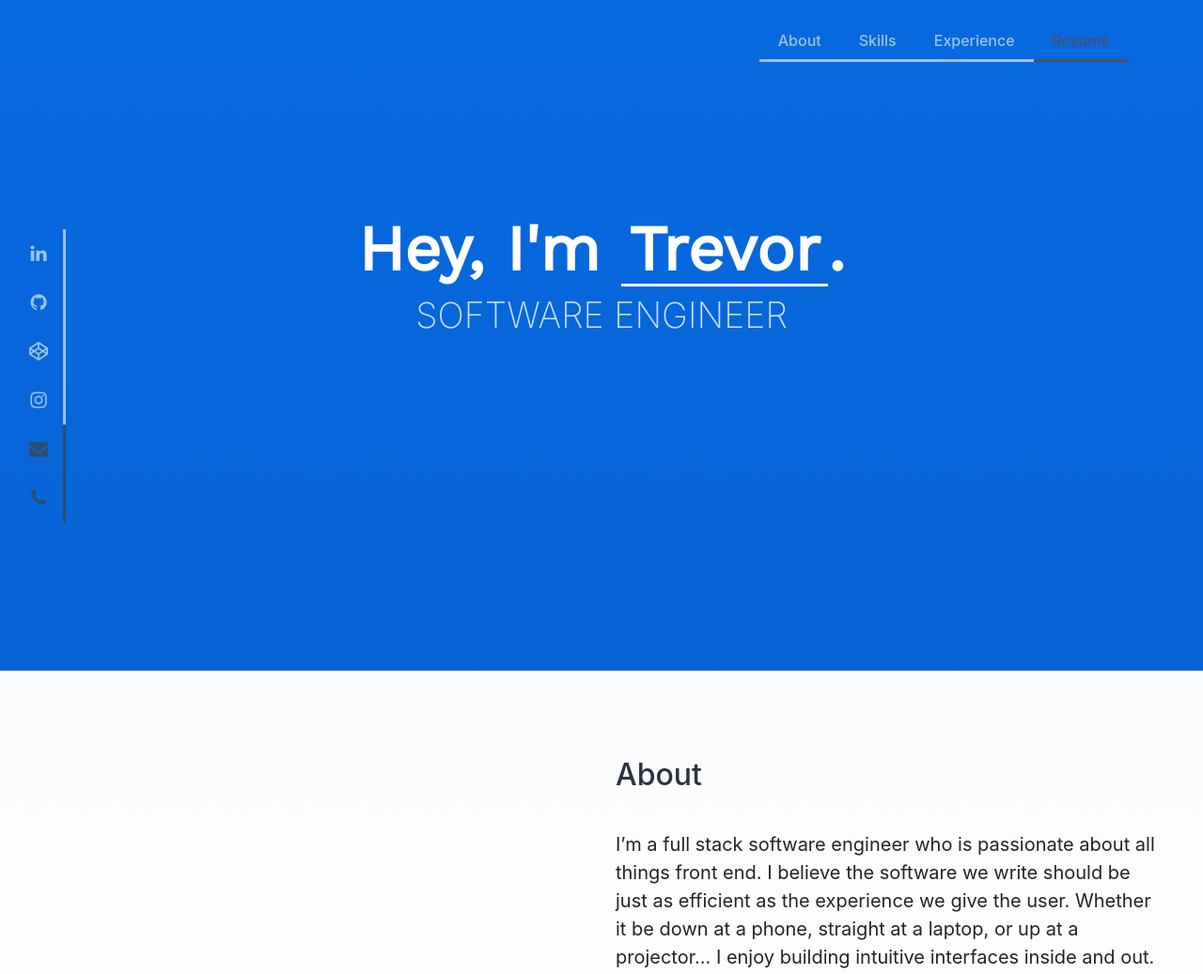
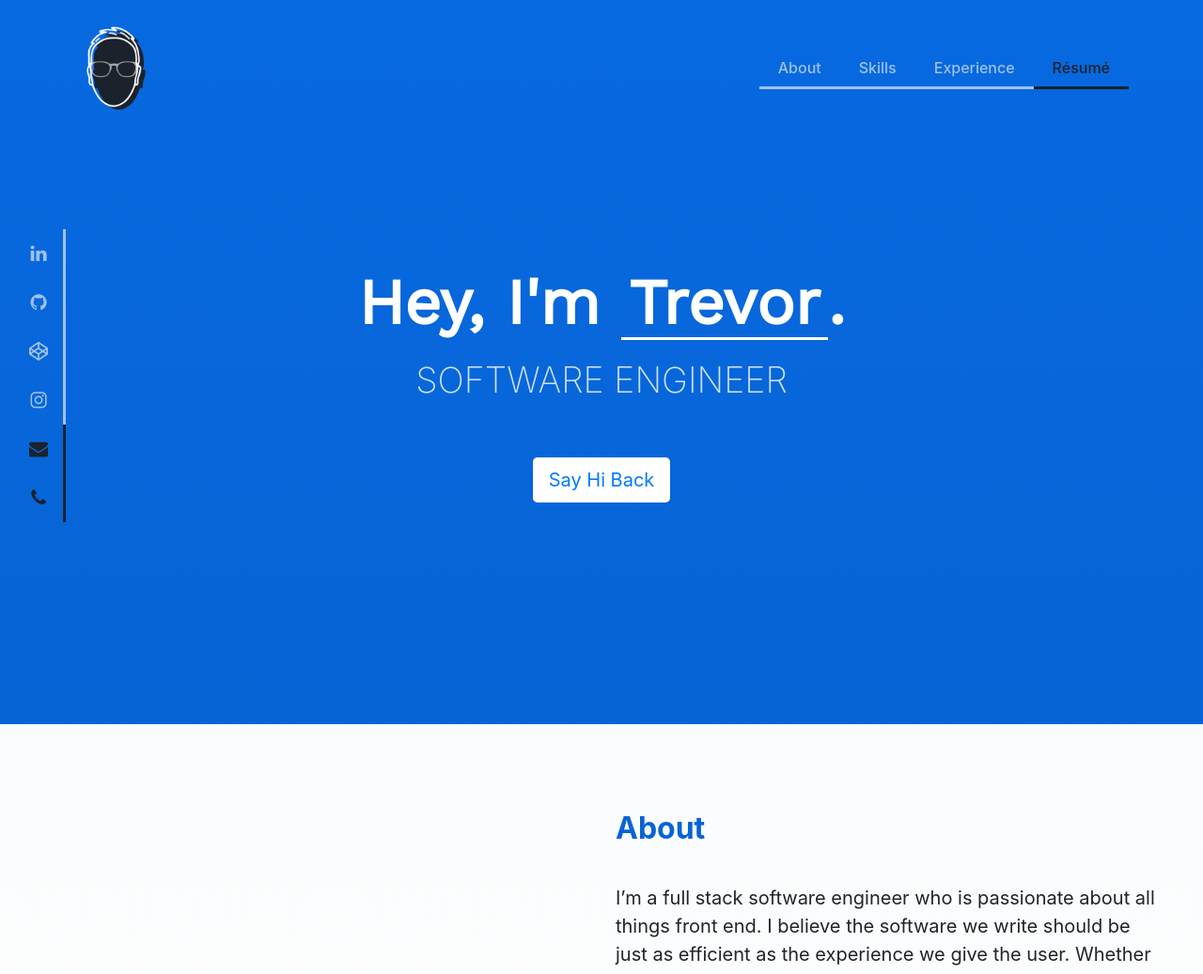
Before and after one commit to sabotrev/Personal-Website, a website: page src/index.html in a window 1280 px wide. Shown: the top 1037 px of the page at 94% size. Drawn offline with nearby package versions, Linux system fonts and the light colour scheme.

Commit message:
Updated brand logo, Added Footer, Updated styles, Added email button

```diff
--- a/src/index.html
+++ b/src/index.html
@@ -21,11 +21,14 @@
 
       <!-- Top navigation -->
       <nav class="navbar navbar-expand-md mx-xl-5">
-          <button class="navbar-toggler" id="icon" type="button" onclick="toggleNav()" aria-expanded="false" aria-label="Toggle navigation">
-            <div class="menu" id="navIcon">
-              <span>Menu</span>
-              <i class="fa fa-bars" id="symbol"></i>
-            </div>
+        <a class="navbar-brand" href="#">
+            <img src="./assets/nav/logo.png" width="90" height="90" alt="Logo">
+        </a>
+        <button class="navbar-toggler" id="icon" type="button" onclick="toggleNav()" aria-expanded="false" aria-label="Toggle navigation">
+          <div class="menu" id="navIcon">
+            <span>Menu</span>
+            <i class="fa fa-bars" id="symbol"></i>
+          </div>
         </button>
         <div class="collapse navbar-collapse">
           <ul class="navbar-nav ml-auto">
@@ -89,6 +92,9 @@
                 <h1 class="subtitle-intro">
                   <span>software engineer</span>
                 </h1>
+                <button type="button" class="btn btn-lg btn-contact">
+                  <a href="mailto:sabotrev@gmail.com" target="_blank" rel="nofollow noopener noreferrer">Say Hi Back</a>
+                </button>
               </div>
             </div>
           </div>
@@ -107,11 +113,15 @@
               I’m a full stack software engineer who is passionate about all things front end. I believe the software we write should be just as efficient as the experience we give the user. Whether it be down at a phone, straight at a laptop, or up at a projector… I enjoy building intuitive interfaces inside and out.
             </p>
             <p class="text-left">
-              I graduated from Michigan State University in 2017 with a degree in Computer Engineering as well as a minor in Graphic Design. Right after I started my career as a Software Engineer with General Motors. Working with the Advanced team at GM I am very fortunate to be exposed to a wide array of different projects.
+              I graduated from Michigan State University in 2017 with a degree in Computer Engineering as well as a minor in Graphic Design. After school I started my career as a Software Engineer with General Motors. Working with the Advanced team at GM I am very fortunate to be exposed to a wide array of different projects.
             </p>
         </div>
       </div>
     </section>
+
+    <footer>
+
+    </footer>
 
     <!-- Script tags -->
     <script src="../controller.js"></script>
--- a/src/styles/nav.css
+++ b/src/styles/nav.css
@@ -19,8 +19,8 @@
 }
 
 .nav-item:last-child {
-  color: #4C5064;
-  border-bottom: #4C5064 solid;
+  color: #1b222b;
+  border-bottom: #1b222b solid;
 }
 
 .nav-item .nav-link {
@@ -60,7 +60,7 @@
   z-index: 1;
   top: 0;
   right: 0;
-  background-color: #294E6F;
+  background-color: #1b222b;
   overflow-x: hidden;
   padding-top: 8em;
   transition: 0.5s;
@@ -135,10 +135,10 @@
 }
 
 .line {
-  color: #294E6F;
-  border-right: #294E6F solid;
+  color: #1b222b;
+  border-right: #1b222b solid;
 }
 
 .line i {
-  color: #294E6F;
+  color: #1b222b;
 }
--- a/src/styles/style.css
+++ b/src/styles/style.css
@@ -144,6 +144,7 @@ p {
   color: #fff;
   opacity: 0.8;
   text-transform: uppercase;
+  margin: 20px 0 60px 0;
 }
 
 .name {
@@ -174,6 +175,19 @@ p {
   text-align: center;
 }
 
+.btn-contact {
+  background-color: #fff;
+  color: #0768de;
+}
+
+.btn-contact a {
+  text-decoration: none;
+}
+
+.btn-contact:hover {
+  background-color: #9fc1ea;
+}
+
 .portrait {
   width: 6em;
   height: auto;
@@ -195,8 +209,9 @@ p {
 }
 
 .heading {
-  color: #293340;
+  color: #0764d5;
   padding: 1em 0;
+  font-weight: 700;
 }
 
 .info-image {
@@ -206,3 +221,8 @@ p {
 .info-text {
   height: 70vh;
 }
+
+footer {
+  background-color: #1b222b;
+  height: 20vh;
+}
```
Also changed, not shown: src/assets/nav/brand.svg (deleted), src/assets/nav/logo.png (added), src/assets/nav/logo.svg (deleted), src/assets/nav/logo2.svg (deleted).
